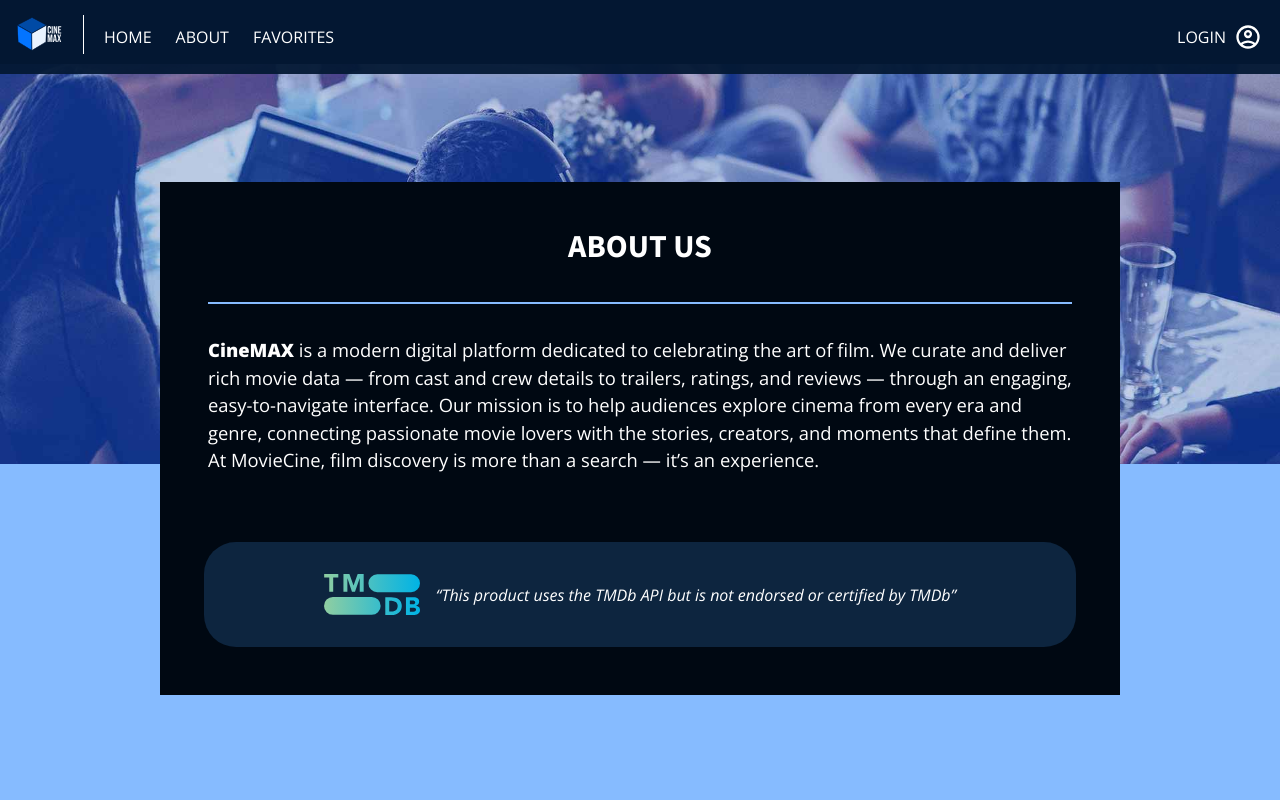
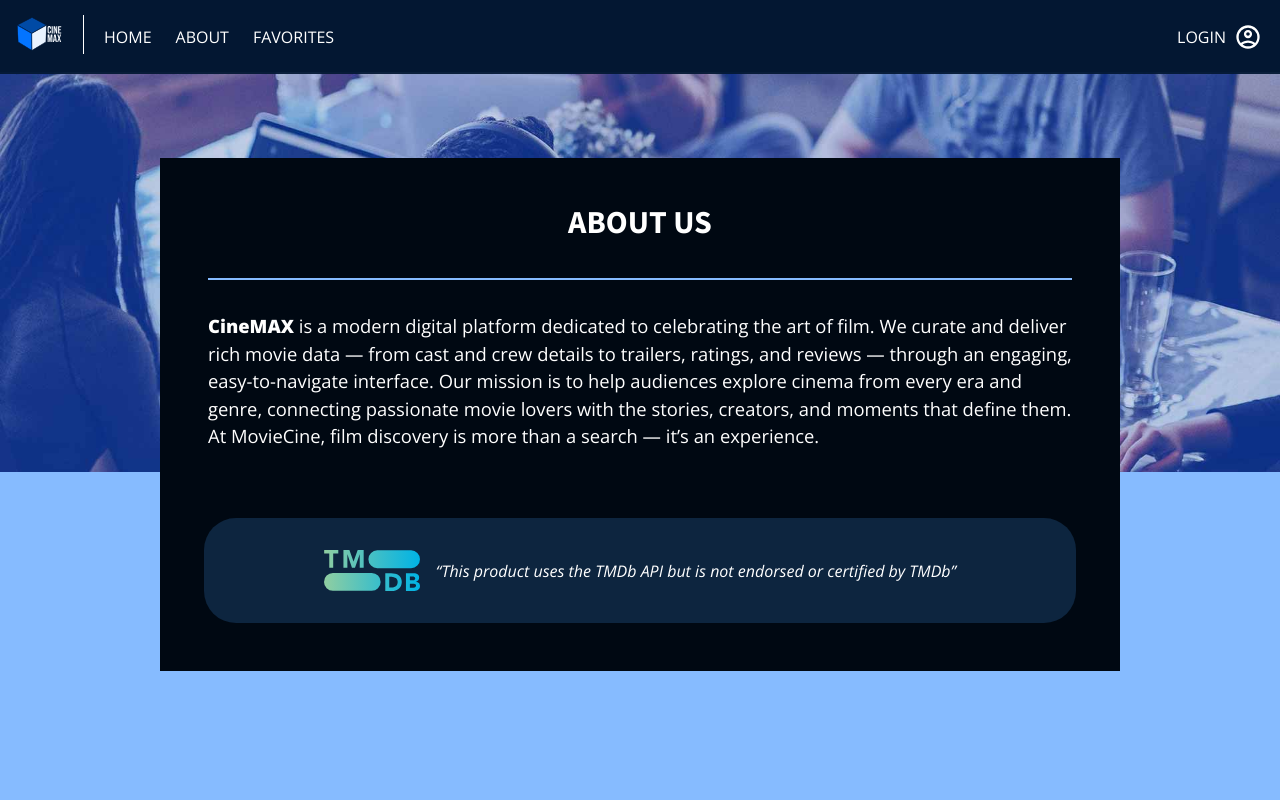
Before and after one commit to mtq01/m3-movie-app, a React (Vite) app: page /about in a window 1280 px wide. Shown: the top 800 px of the page. Built offline with nearby package versions, Linux system fonts and the light colour scheme; no server answers.

Commit message:
Updates made to MovieCards.css. Added boxshadow to the cards for a subtle shadow agaisnt the dark background.

```diff
--- a/src/styles/AboutPage.css
+++ b/src/styles/AboutPage.css
@@ -2,7 +2,7 @@
   min-height: 100vh; /* ensures section fills at least one viewport height */
   background-color: var(--ui-light-blue);
   padding-bottom: 4rem;
-  margin-top: 4rem; /* offset for fixed header */
+  margin-top: 3.9rem; /* offset for fixed header */
 }
 .about-hero-image {
   width: 100%;
@@ -18,7 +18,7 @@
   width: 80%;
   position: relative;
   z-index: 2; /* indexed above hero image */
-  margin-top: -12rem; /* overlaps hero image without removing element from document flow (unlike top with absolute positioning) */
+  margin-top: -18rem; /* overlaps hero image without removing element from document flow (unlike top with absolute positioning) */
   left: 50%;
   transform: translateX(-50%);
   padding: 2.5rem 2rem;
@@ -65,11 +65,14 @@ TABLET STARTS HERE  */
     padding-bottom: 2rem;
   }
   .about-content-container {
-    margin-top: -18rem;
+    margin-top: -20rem;
   }
 }
 /* DESKTOP STARTS HERE */
 @media (min-width: 43.75em) {
+  .about {
+    margin-top: 4.5rem; /* offset for fixed header */
+  }
   .about-content-container h2 {
     font-size: 2rem;
   }
--- a/src/styles/FavoritesPage.css
+++ b/src/styles/FavoritesPage.css
@@ -1,5 +1,4 @@
 .favorites {
-  height: 75vh;
   padding-top: 5rem;
 }
 .fav-container {
@@ -8,10 +7,10 @@
   justify-content: center;
   align-items: center;
   gap: 1rem;
-  width: 40rem;
+  width: 80vw;
   height: auto;
   margin: 0 auto;
-  padding-top: 2.5rem;
+  padding: 2.5rem 0 4rem 0;
 }
 
 .fav-heading-container {
@@ -63,3 +62,30 @@
 .no-movie-msg-wrapper a:hover {
   color: var(--accent-yellow);
 }
+
+/* Movie Grid Styling */
+
+.fav-movie-grid {
+  display: grid;
+  grid-template-columns: 1fr;
+  gap: 3rem 1rem;
+  padding: 1.5rem 0;
+  /* centers cards inside the grid columns */
+  justify-items: center;
+}
+
+/* TABLET STARTS HERE */
+
+@media (min-width: 48em) {
+  .fav-movie-grid {
+    grid-template-columns: repeat(3, 1fr);
+    padding: 1rem 5rem;
+  }
+}
+
+@media (min-width: 80em) {
+  .fav-movie-grid {
+    max-width: 120rem;
+    grid-template-columns: repeat(5, 1fr);
+  }
+}
--- a/src/styles/MovieCards.css
+++ b/src/styles/MovieCards.css
@@ -23,6 +23,7 @@
   /* take up X width of parent, leaves room for bookmark */
   flex-grow: 1;
   max-width: 85%;
+  font-size: 1.25rem;
 }
 
 /* Poster image wrapper to control poster image size - acts like a frame */
@@ -31,6 +32,9 @@
   aspect-ratio: 2/3;
   overflow: hidden;
   border-radius: 0.25rem;
+  box-shadow:
+    0 1px 8px 0 rgba(0, 0, 0, 0.2),
+    0 10px 20px 0 rgba(0, 0, 0, 0.3);
   position: relative;
 }
 
```
